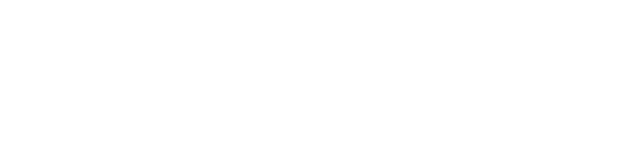
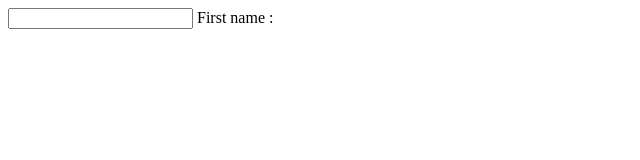
Before and after one commit to andreydvua/iStep, a plain HTML site: page Less_9/index.html in a window 1280 px wide. Shown: the whole page, without its empty margins (0-640 px from the left). Drawn offline with Linux system fonts and the light colour scheme.

Commit message:
Add form

```diff
--- a/Less_9/index.html
+++ b/Less_9/index.html
@@ -1,10 +1,19 @@
 <!DOCTYPE html>
 <html>
-<head>
-<meta charset="UTF-8"/>
-</head>
-<body>
-<form></form>
-<form></form>
-</body>
+	<head>
+	<meta charset="UTF-8"/>
+	</head>
+	<body>
+	<form>
+		<div>
+			<input type="text"/>
+			<label>First name :</br>
+			</label>
+
+		</div>
+	</form>
+	<form>
+
+	</form>
+	</body>
 </html>
```
